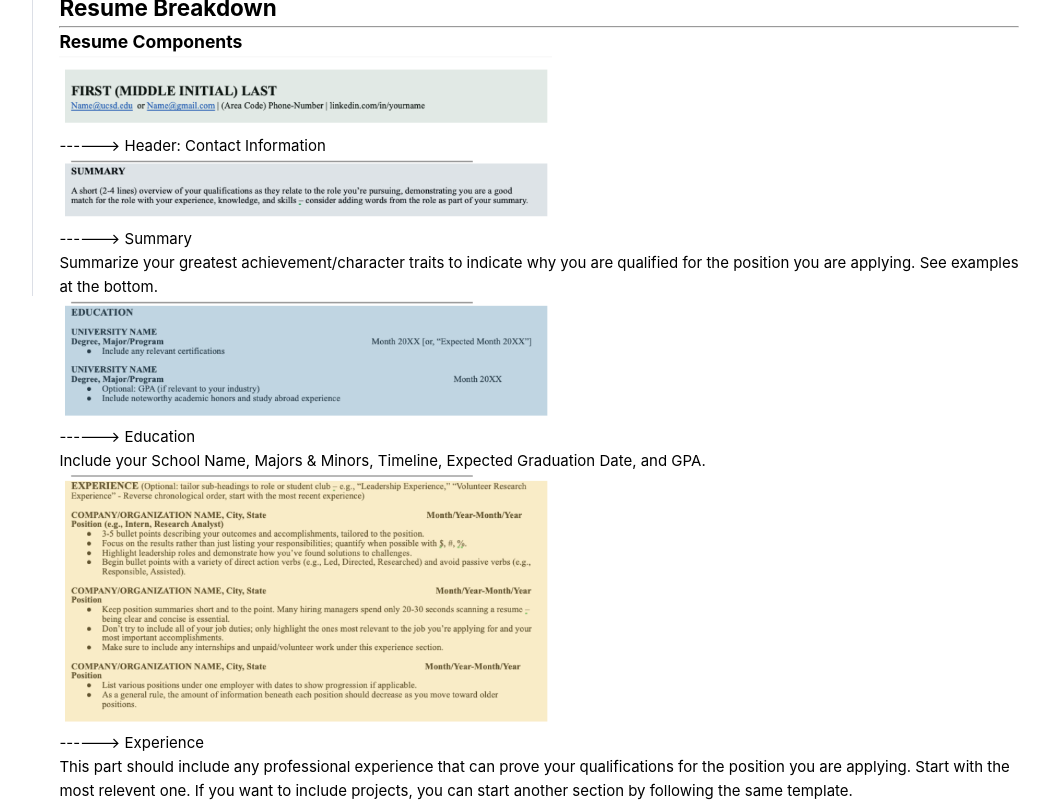
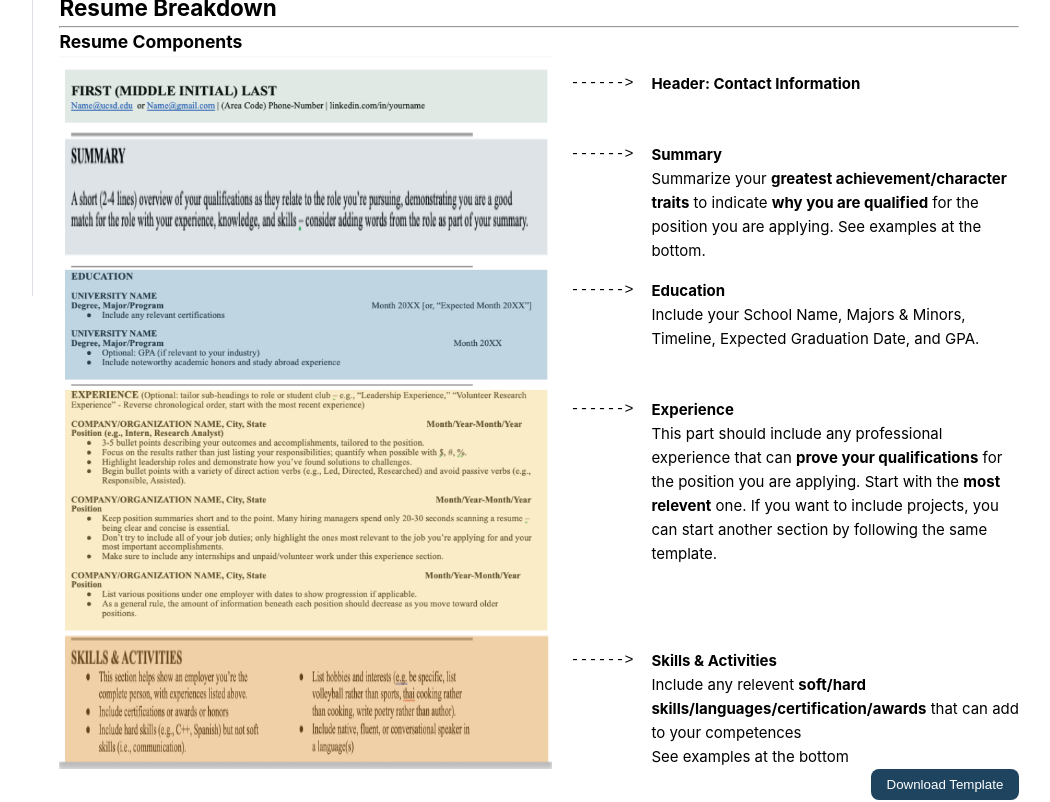
Before and after one commit to jiang718/GoalTritons, a Vue app in the folder vue/: page /resume in a window 1280 px wide. Shown: the part 600-1402 px from the top of the page, without its empty margins (203-1253 px from the left). Built offline with nearby package versions, Linux system fonts and the light colour scheme.

Commit message:
update button style

```diff
--- a/vue/src/views/Resume.vue
+++ b/vue/src/views/Resume.vue
@@ -22,39 +22,47 @@
       <div>
         <h3>Resume Components</h3>
 
-        <div>
+        <div class="resumecomp">
           <img src="../assets/resumeheader.png" width="493px" alt="header">
-          <p> ------> Header: Contact Information</p>
+          <pre>  ------>  </pre>
+          <p><strong>Header: Contact Information</strong></p>
         </div>
 
-        <div>
+        <div class="resumecomp">
           <img src="../assets/resumesummary.png" width="493px" alt="header">
-          <p>------> Summary<br>
-            Summarize your greatest achievement/character traits to indicate why you are qualified for the position
+          <pre>  ------>  </pre>
+          <p><strong>Summary</strong><br>
+            Summarize your <strong>greatest achievement/character traits</strong> to indicate <strong>why you are qualified</strong> for the position
             you are applying. See examples at the bottom.</p>
         </div>
 
-        <div>
+        <div class="resumecomp">
           <img src="../assets/resumeeducation.png" width="493px" alt="header">
-          <p>------> Education<br>
+          <pre>  ------>  </pre>
+          <p><strong>Education</strong><br>
             Include your School Name, Majors & Minors, Timeline, Expected Graduation Date, and GPA. </p>
         </div>
 
-        <div>
+        <div class="resumecomp">
           <img src="../assets/resumeexperience.png" width="493px" alt="header">
-          <p>------> Experience<br>
-            This part should include any professional experience that can prove your qualifications for the position
-            you are applying. Start with the most relevent one. If you want to include projects, you can start another section by following the same template.</p>
+          <pre>  ------>  </pre>
+          <p><strong>Experience</strong><br>
+            This part should include any professional experience that can <strong>prove your qualifications</strong> for the position
+            you are applying. Start with the <strong>most relevent</strong> one. If you want to include projects, you can start another section by following the same template.</p>
         </div>
 
-        <div>
+        <div class="resumecomp">
           <img src="../assets/resumeskill.png" width="493px" alt="header">
-          <p>------> Skills & Activities <br>
-            Include any relevent soft/hard skills/languages/certification/awards that can add to your competences<br>
+          <pre>  ------>  </pre>
+          <p><strong>Skills & Activities</strong> <br>
+            Include any relevent <strong>soft/hard skills/languages/certification/awards</strong> that can add to your competences<br>
             See examples at the bottom</p>
         </div>
 
-        <a href="../assets/resumetemplate.docx"><button>Download Template</button></a>
+        <div id="buttondiv">
+          <a href="src/assets/resumetemplate.docx" ><button id="downloadTemplate">Download Template</button></a>
+        </div>
+
       </div>
 
 
@@ -221,5 +229,42 @@ export default {
     background: var(--el-color-primary-light-9);
     color: var(--el-color-primary);
   }
+  #downloadTemplate{
+    border-radius: 0.5rem;
+    padding: 0.5rem 1rem;
+    background-color: #1E4460;
+    border: hidden;
+    color: white;
+  }
+  #downloadTemplate:hover{
+    background-color: #F4CE71;
+    color: darkblue;
+    border: hidden;
+  }
+  div{
+    text-align: center;
+  }
+
+  h1,h2,h3{
+    text-align: left;
+  }
+
+  #buttondiv{
+    text-align: right;
+  }
+
+  .resumecomp{
+    display: flex;
+    text-align: left;
+  }
+  .resumecomp > p{
+    padding-top: 1rem;
+  }
+
+  .resumecomp > pre{
+    padding-top: 1rem;
+  }
+
+
 
 </style>
```
Lines whose indentation alone changed are shown as unchanged.
